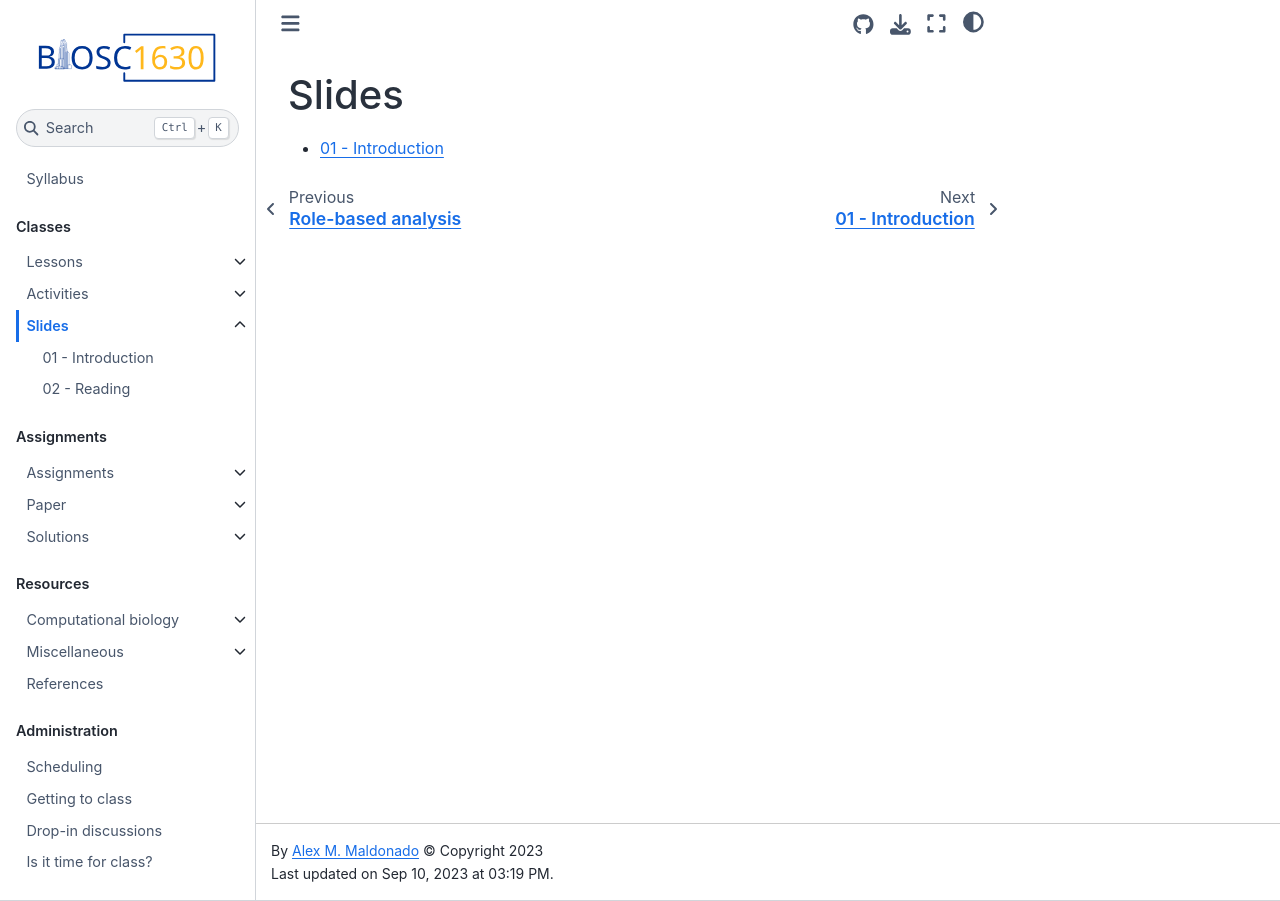
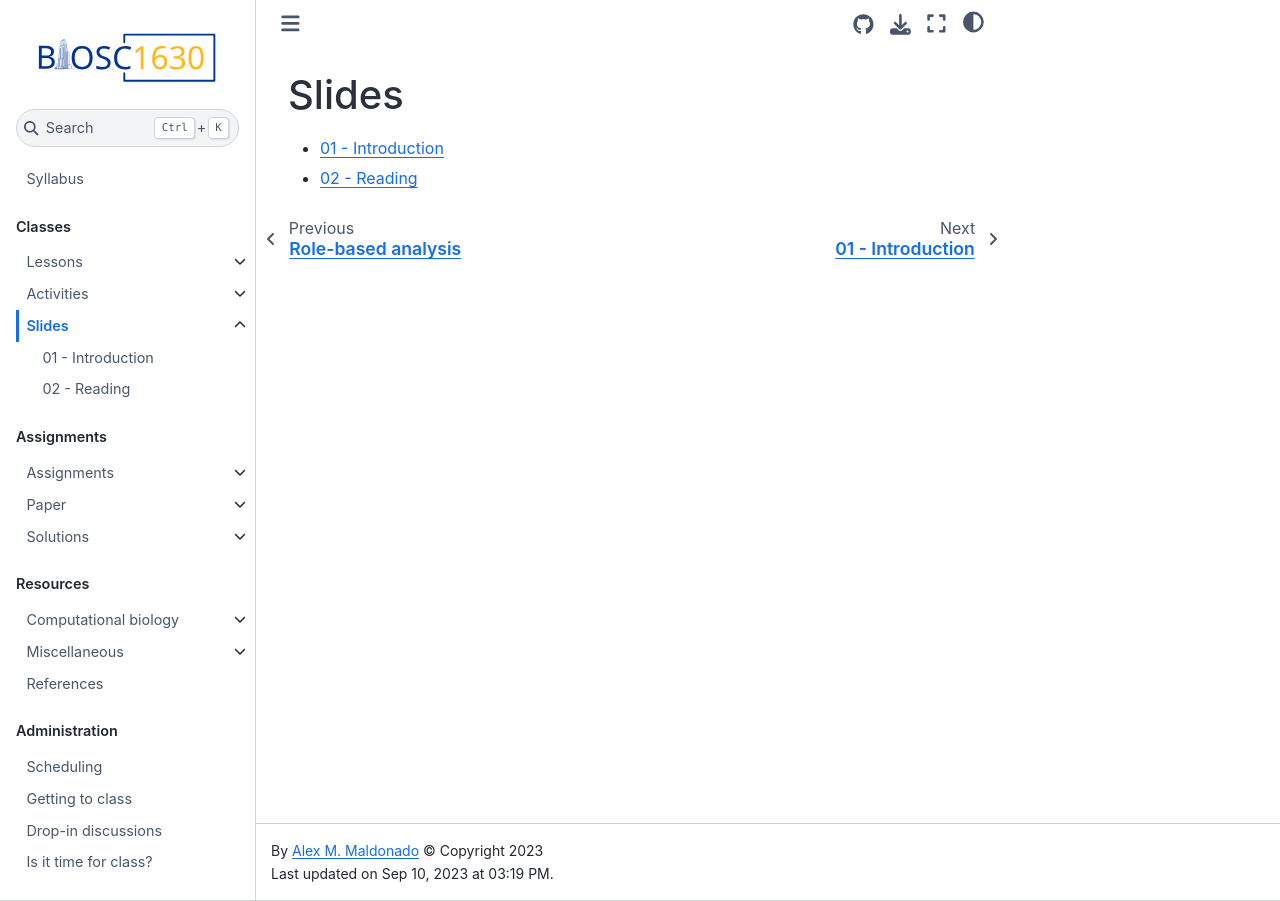
Before and after one commit to oasci/pitt-biosc1630-2023f, a Jupyter Book: the page built from book/slides/index.md, in a window 1280 px wide. Built offline with Jupyter Book 1.0.4 settings and Sphinx 7.4.7 and the Sphinx Book theme 1.1.4, drawn with Linux system fonts in a browser that asks for light colours; pages that are not in the unit, such as notebooks, are missing from menus.

Commit message:
Fix list of slides

```diff
--- a/book/slides/index.md
+++ b/book/slides/index.md
@@ -1,3 +1,4 @@
 # Slides
 
 - [01 - Introduction](slides:01)
+- [02 - Reading](slides:02)
```
